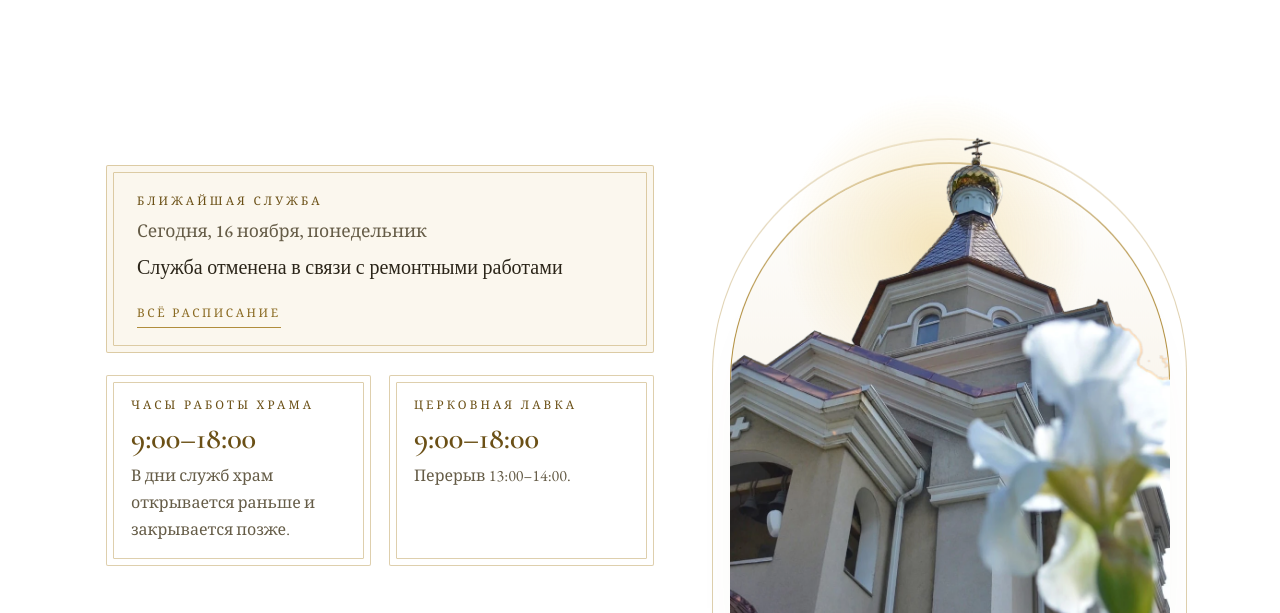
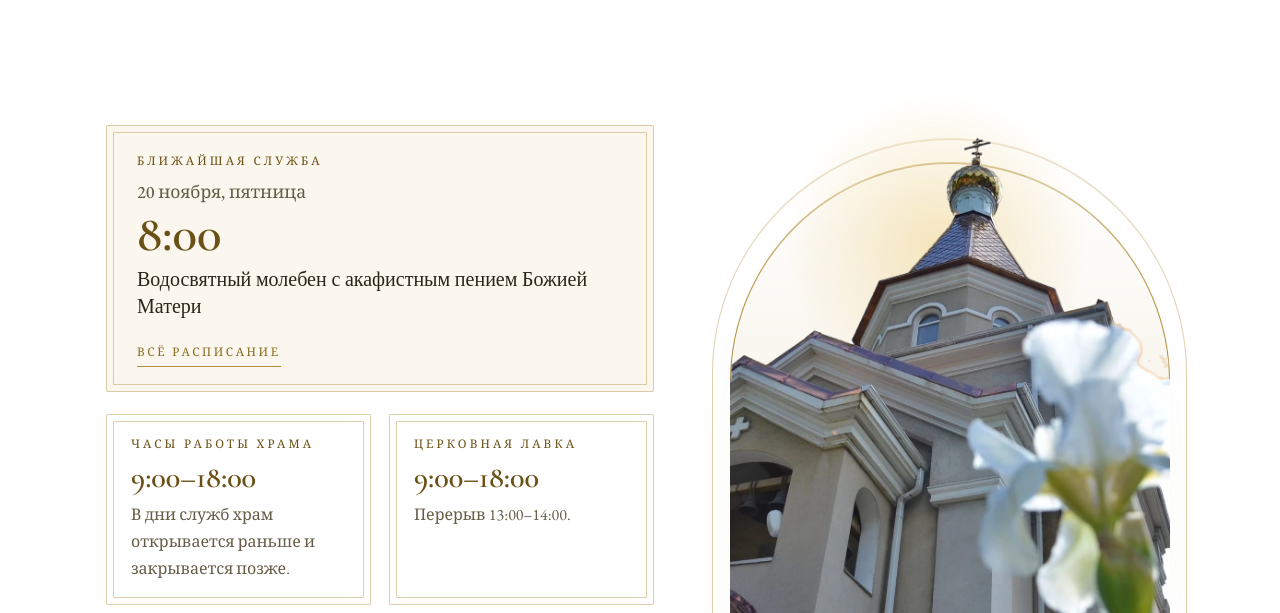
Before and after one commit to lowk3y-stt/arhistratig-mihail.tuapse, a plain HTML site: page index.html in a window 1280 px wide. Shown: the part 185-798 px from the top of the page. Drawn offline with nearby package versions, Linux system fonts and the light colour scheme.

Commit message:
Add files via upload

```diff
--- a/css/style.css
+++ b/css/style.css
@@ -20,7 +20,7 @@
   --glow: rgba(236, 205, 125, 0.65);
   --display: 'Cormorant Garamond', 'Times New Roman', serif;
   --text: 'EB Garamond', Georgia, 'Times New Roman', serif;
-  color-scheme: light;
+  color-scheme: light only;
 }
 
 * { box-sizing: border-box; }
@@ -451,7 +451,6 @@ html.lv { font-size: 125%; --display: Arial, Helvetica, sans-serif; --text: Aria
 html.lv.lv-s2 { font-size: 150%; }
 html.lv.lv-s3 { font-size: 175%; }
 html.lv-light { --bg: #fff; --paper: #fff; --beige: #fff; --beige-deep: #eee; --ink: #000; --ink-soft: #000; --gold: #000; --gold-deep: #000; --gold-ink: #000; --line: #000; --shadow: transparent; --glow: transparent; }
-html.lv-dark { --bg: #000; --paper: #000; --beige: #000; --beige-deep: #222; --ink: #fff; --ink-soft: #fff; --gold: #ffd633; --gold-deep: #ffd633; --gold-ink: #ffd633; --line: #ffd633; --shadow: transparent; --glow: transparent; color-scheme: dark; }
 html.lv body { line-height: 1.6; }
 html.lv *, html.lv *::before, html.lv *::after { letter-spacing: normal !important; animation: none !important; transition: none !important; font-style: normal !important; }
 html.lv .frame::after, html.lv .arch-sun, html.lv .arch-ring, html.lv .arch-frame { display: none; }
@@ -470,3 +469,5 @@ html.lv .topbar { width: 100%; } @media (max-width: 1060px) { .topbar { width: 1
 .t-list .tp-soft { font-weight: 500; font-size: 1rem; text-align: right; white-space: normal; }
 .t-note { border-top: 1px solid var(--line); padding-top: 16px; max-width: 40rem; margin-inline: auto; }
 @media (max-width: 520px) { .t-list .tp { white-space: normal; } .t-list .tp-soft { text-align: left; } }
+
+html { color-scheme: light only; }
--- a/js/script.js
+++ b/js/script.js
@@ -61,7 +61,8 @@
         var t = r.t || last;
         if (r.t) last = r.t;
         if (day.iso === todayIso && t && toMin(t) + GRACE_HOURS * 60 <= nowMin) return;
-        rows.push({ t: r.t || null, tShown: t, tr: r.tr, s: r.s, note: r.note });
+        /* строка без времени, например «служба отменена», это объявление, а не служба */
+        rows.push({ t: r.t || null, tShown: t, tr: r.tr, s: r.s, note: r.note, notice: !t });
       });
       /* если у первой оставшейся строки время унаследовано, показываем его явно */
       if (rows.length && !rows[0].t && rows[0].tShown) rows[0].t = rows[0].tShown;
@@ -179,8 +180,14 @@
   if (nextBox) {
     var body = nextBox.querySelector('.next-body');
     body.textContent = '';
-    if (sch && sch.days.length) {
-      var d0 = sch.days[0], r0 = d0.rows[0];
+    var d0 = null, r0 = null;
+    if (sch) {
+      /* ближайшая служба: первая строка с временем, объявления («служба отменена») пропускаем */
+      sch.days.some(function (d) {
+        return d.rows.some(function (r) { if (!r.notice) { d0 = d; r0 = r; return true; } return false; });
+      });
+    }
+    if (d0) {
       var dd = parseInt(d0.iso.slice(8), 10), diff = dd - now.getDate();
       var when = d0.iso === todayIso ? 'Сегодня' : diff === 1 && d0.iso.slice(5, 7) === pad(now.getMonth() + 1) ? 'Завтра' : d0.d;
       body.appendChild(el('span', 'next-when', when + (when === d0.d ? '' : ', ' + d0.d) + ', ' + d0.w.toLowerCase()));
@@ -270,12 +277,12 @@
   var root = document.documentElement;
   var lvBtn = document.querySelector('.lv-btn');
   var lvState = { on: false, size: 1, color: 'light', img: true };
-  try { var saved = JSON.parse(localStorage.getItem('lv') || 'null'); if (saved) lvState = saved; } catch (e) {}
+  try { var saved = JSON.parse(localStorage.getItem('lv') || 'null'); if (saved) { lvState = saved; if (lvState.color !== 'soft') lvState.color = 'light'; } } catch (e) {}
   var lvPanel = null;
   function lvSave() { try { localStorage.setItem('lv', JSON.stringify(lvState)); } catch (e) {} }
   function lvApply() {
     root.classList.toggle('lv', lvState.on);
-    ['lv-s1', 'lv-s2', 'lv-s3', 'lv-light', 'lv-dark', 'lv-noimg'].forEach(function (c) { root.classList.remove(c); });
+    ['lv-s1', 'lv-s2', 'lv-s3', 'lv-light', 'lv-soft', 'lv-noimg'].forEach(function (c) { root.classList.remove(c); });
     if (lvState.on) {
       root.classList.add('lv-s' + lvState.size, 'lv-' + lvState.color);
       if (!lvState.img) root.classList.add('lv-noimg');
@@ -303,7 +310,7 @@
       '<button type="button" data-k="size" data-v="3" aria-label="Крупный шрифт"><i style="font-size:1.65rem">А</i></button></div></div>' +
       '<div class="lv-grp"><span class="lv-lbl">Цвета</span><div class="lv-seg">' +
       '<button type="button" data-k="color" data-v="light">Чёрное на белом</button>' +
-      '<button type="button" data-k="color" data-v="dark">Жёлтое на чёрном</button></div></div>' +
+      '<button type="button" data-k="color" data-v="soft">Обычные цвета</button></div></div>' +
       '<div class="lv-grp"><span class="lv-lbl">Изображения</span><div class="lv-seg">' +
       '<button type="button" data-k="img" data-v="true">Включены</button>' +
       '<button type="button" data-k="img" data-v="false">Выключены</button></div></div>' +
```
Also changed, not shown: contacts.html (+2 -2 lines), feasts.html (+1 -1 lines), index.html (+2 -2 lines), photos.html (+2 -2 lines), school.html (+2 -2 lines), services.html (+2 -2 lines), treby.html (+2 -2 lines), youth.html (+2 -2 lines).
